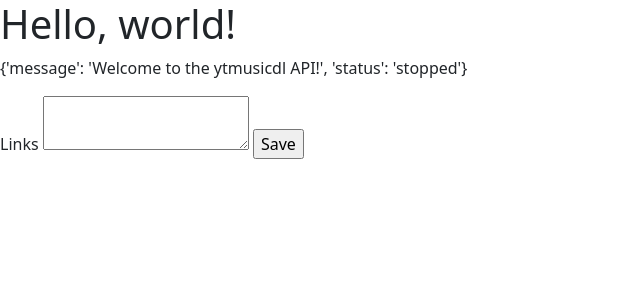
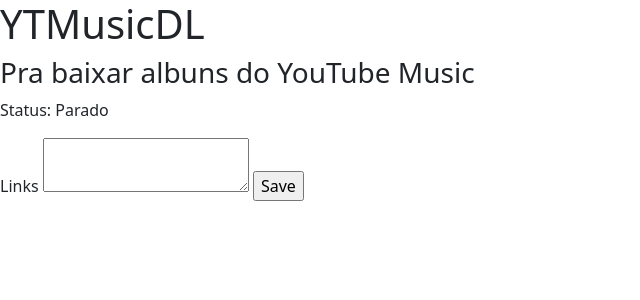
Before and after one commit to lvgvspe/ytmusicdl, a Flask app: page / in a window 1280 px wide. Shown: the top 300 px of the page, without its empty margins (0-640 px from the left). Run offline with Flask 3, Linux system fonts and the light colour scheme.

Commit message:
feat: update

```diff
--- a/templates/index.html
+++ b/templates/index.html
@@ -3,12 +3,13 @@
   <head>
     <meta charset="utf-8">
     <meta name="viewport" content="width=device-width, initial-scale=1">
-    <title>Bootstrap demo</title>
+    <title>YTMusicDL</title>
     <link href="https://cdn.jsdelivr.net/npm/bootstrap@5.3.3/dist/css/bootstrap.min.css" rel="stylesheet" integrity="sha384-QWTKZyjpPEjISv5WaRU9OFeRpok6YctnYmDr5pNlyT2bRjXh0JMhjY6hW+ALEwIH" crossorigin="anonymous">
   </head>
   <body>
-    <h1>Hello, world!</h1>
-    <p>{{ message }}</p>
+    <h1>YTMusicDL</h1>
+    <h3>Pra baixar albuns do YouTube Music</h3>
+    <p>Status: {{ "Parado" if message["status"] == 'stopped' else "Rodando ("+str(message.pid)+")" }}</p>
     <form method="post">
       <label for="body">Links</label>
       <textarea name="body" id="body">{{ request.form['body'] or links }}</textarea>
```
Also changed, not shown: api.py (+4 -3 lines).
